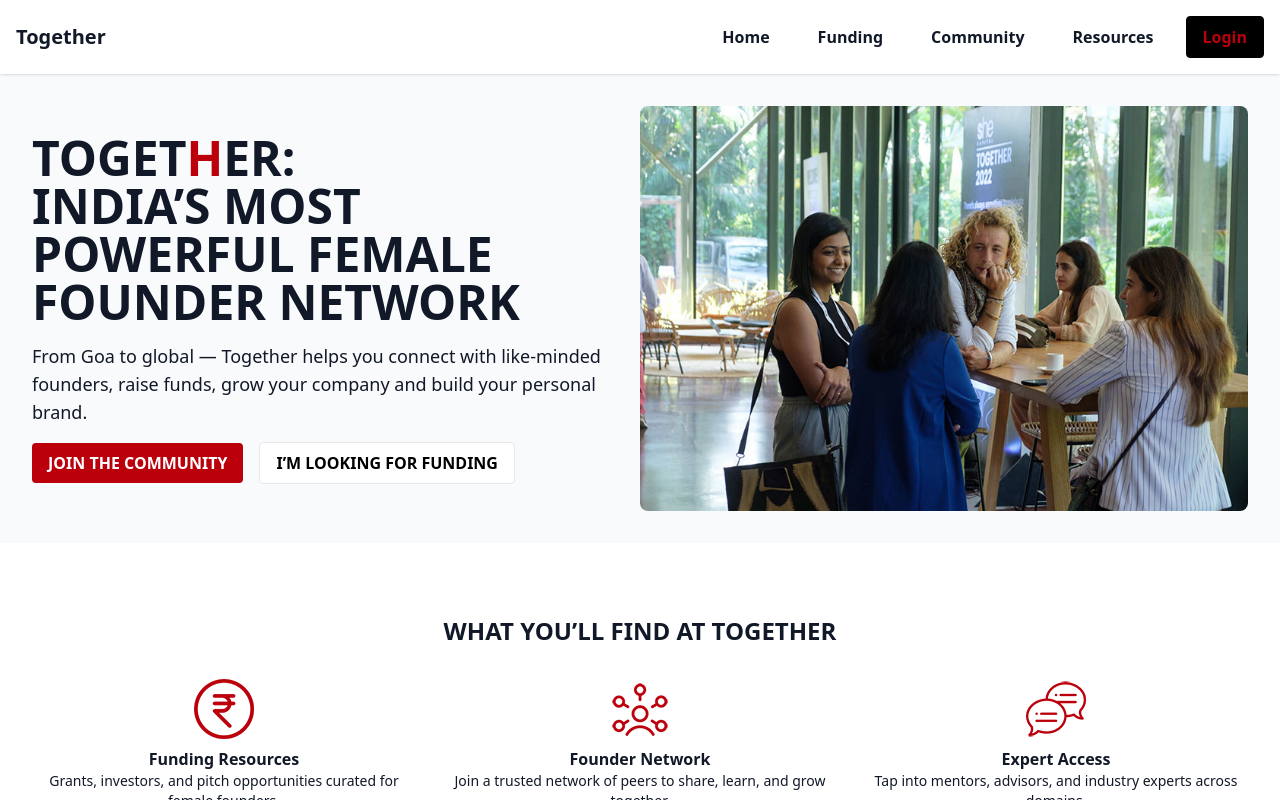
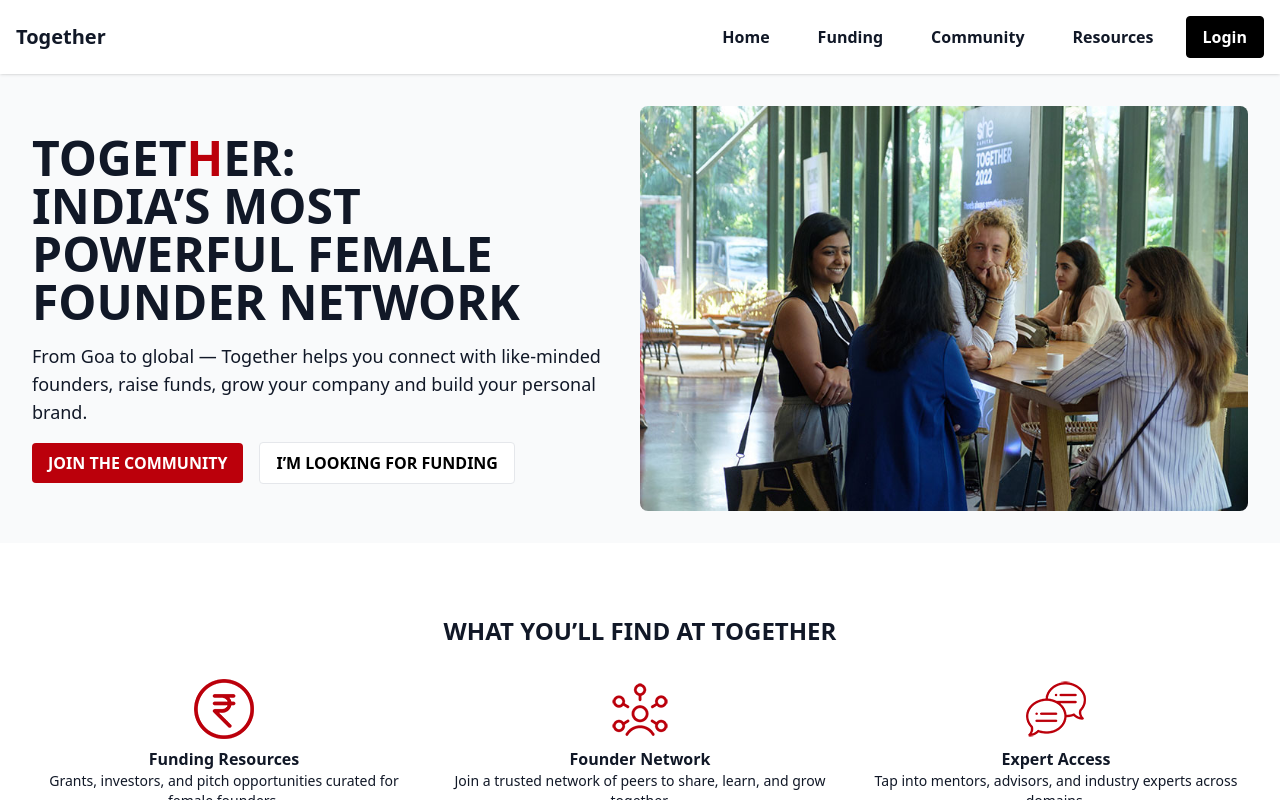
Before and after one commit to rahulgrade/together-final-1, a React (Vite) app: page / in a window 1280 px wide. In both pictures the pointer is over the button "Login". Shown: the top 800 px of the page. Built offline with nearby package versions, Linux system fonts and the light colour scheme.

Commit message:
Add files via upload

```diff
--- a/src/styles/custom.css
+++ b/src/styles/custom.css
@@ -45,3 +45,7 @@
 .menu button:hover {
     color: #bb000b;
 }
+
+.menu button.btn-black-otline:hover {
+    color: #fff;
+}
```
